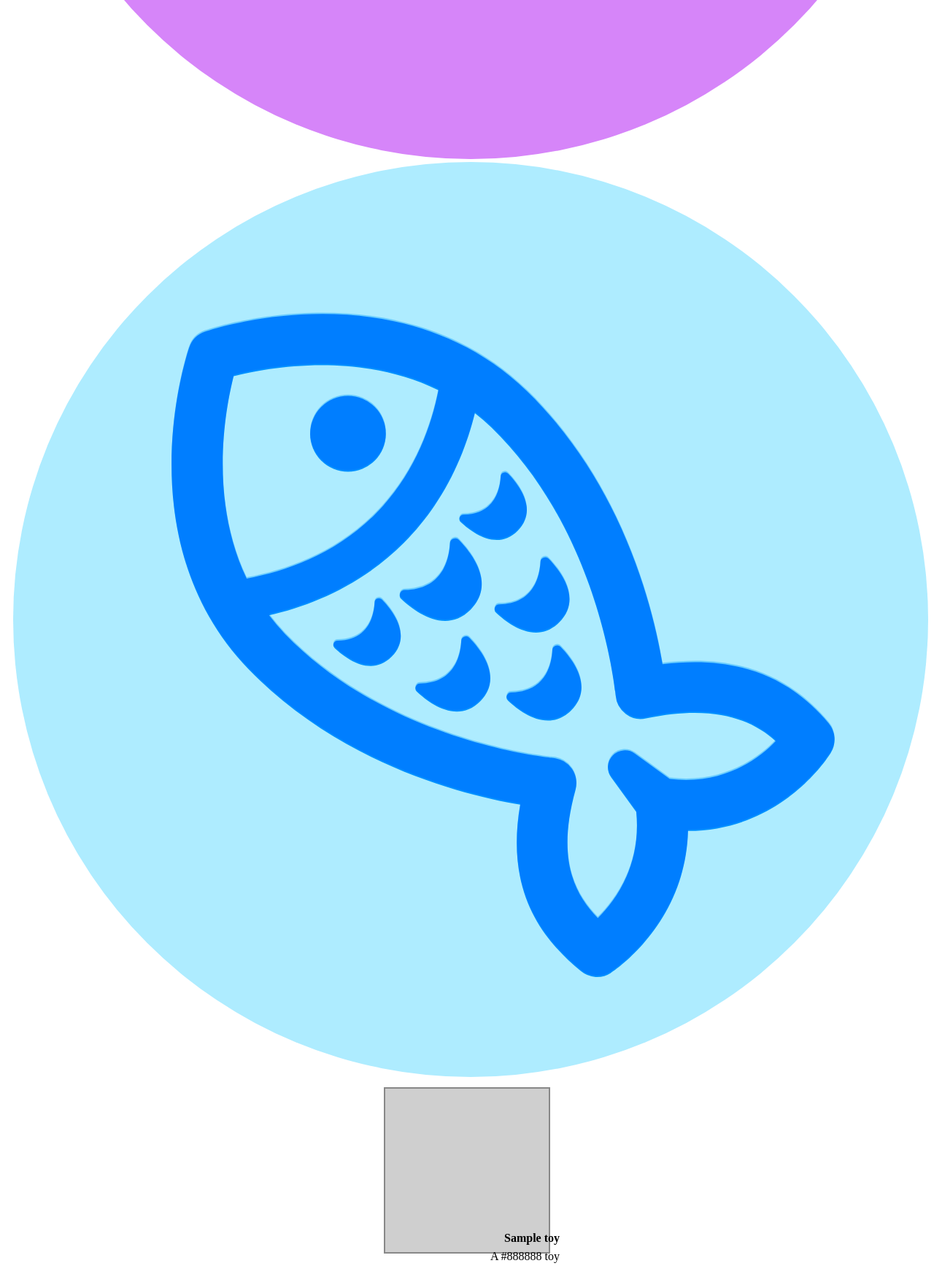
After one commit to DogDad65/django-crud-app-cat-collector, a Django app: page /toys/ in a window 1280 px wide. The commit adds this page. Shown: the part 3880-5626 px from the top of the page at 73% size. Run offline with Django 5.2, Linux system fonts and the light colour scheme; tables that the repository leaves empty hold one stand-in row (values such as "Sample post").

Commit message:
cat-collector-m2m

```diff
--- a/main_app/models.py
+++ b/main_app/models.py
@@ -1,11 +1,24 @@
 from django.db import models
 from django.urls import reverse
+
+
+# Add the Toy model
+class Toy(models.Model):
+    name = models.CharField(max_length=50)
+    color = models.CharField(max_length=20)
+
+    def __str__(self):
+        return self.name
+
+    def get_absolute_url(self):
+        return reverse('toy-detail', kwargs={'pk': self.id})
 
 class Cat(models.Model):
     name = models.CharField(max_length=100)
     breed = models.CharField(max_length=100)
     description = models.TextField(max_length=250)
     age = models.IntegerField()
+    toys = models.ManyToManyField(Toy)
 
     def __str__(self):
         return self.name
--- /dev/null
+++ b/main_app/static/css/toys/toy-index.css
@@ -0,0 +1,64 @@
+.card-container {
+    padding: 0 40px;
+    display: flex;
+    justify-content: center;
+    flex-wrap: wrap;
+  }
+
+  .card {
+    width: 224px;
+    height: 224px;
+    margin: 10px;
+    border: solid 2px;
+    box-shadow: var(--card-box-shadow);
+    position: relative;
+  }
+
+  .card-bg {
+    opacity: 0.4;
+    position: absolute;
+    display: inline-flex;
+    top: 0;
+    left: 0;
+    width: 100%;
+    height: 100%;
+  }
+
+  .card-content {
+    padding: 15px;
+    height: 100%;
+    width: 100%;
+    display: flex;
+    align-items: flex-end;
+    justify-content: flex-end;
+    flex-direction: column;
+  }
+
+  .card > a {
+    position: absolute;
+    top: 0;
+    left: 0;
+    width: 100%;
+    height: 100%;
+    display: inline-block;
+    text-decoration: none;
+    color: var(--text-color);
+  }
+
+  .card h2 {
+    margin: 7px 0;
+    font-size: var(--font-xl);
+  }
+
+  .card p {
+    margin: 0;
+    font-size: var(--font-reg);
+  }
+
+  .page-header > img {
+    margin-left: 10px;
+  }
+
+  .page-header > img:first-of-type {
+    margin-left: 15px;
+  }
--- a/main_app/templates/base.html
+++ b/main_app/templates/base.html
@@ -27,9 +27,13 @@
       <nav>
         <ul>
           <li><a href="{% url 'cat-index' %}">All Cats</a></li>
+          <li><a href="{% url 'toy-index' %}">All Toys</a></li>
           <li><a href="{% url 'cat-create' %}">Add a Cat</a></li>
+          <li><a href="{% url 'toy-create' %}">Add a Toy</a></li>
           <li><a href="{% url 'about' %}">About</a></li>
         </ul>
+
+
       </nav>
     </header>
     <main>{% block content %}{% endblock %}</main>
--- /dev/null
+++ b/main_app/templates/main_app/toy_list.html
@@ -0,0 +1,30 @@
+{% extends 'base.html' %}
+{% load static %}
+{% block head %}
+<link rel="stylesheet" href="{% static 'css/toys/toy-index.css' %}" />
+{% endblock %}
+{% block content %}
+
+<section class="page-header">
+  <h1>All Cat Toys</h1>
+  <img src="{% static 'images/string.svg' %}" alt="A ball of string" />
+  <img src="{% static 'images/mouse.svg' %}" alt="A mouse" />
+  <img src="{% static 'images/post.svg' %}" alt="A scratching post" />
+  <img src="{% static 'images/fish.svg' %}" alt="A fishy toy" />
+</section>
+
+<section class="card-container">
+  {% for toy in toy_list %}
+    <div class="card" style="border-color: {{ toy.color }}">
+      <div class="card-bg" style="background-color: {{ toy.color }}"></div>
+      <a href="{% url 'toy-detail' toy.id %}">
+        <div class="card-content">
+          <h2>{{ toy.name }}</h2>
+          <p>A {{ toy.color }} toy</p>
+        </div>
+      </a>
+    </div>
+  {% endfor %}
+</section>
+
+{% endblock %}
--- a/main_app/urls.py
+++ b/main_app/urls.py
@@ -2,13 +2,19 @@ from django.urls import path
 from . import views
 
 urlpatterns = [
-    path('', views.home, name='home'),
-    path('about/', views.about, name='about'),
     path('cats/', views.cat_index, name='cat-index'),
     path('cats/<int:cat_id>/', views.cat_detail, name='cat-detail'),
-    path('cats/<int:cat_id>/add-feeding/',views.add_feeding,name='add-feeding'),
     path('cats/create/', views.CatCreate.as_view(), name='cat-create'),
     path('cats/<int:pk>/update/', views.CatUpdate.as_view(), name='cat-update'),
     path('cats/<int:pk>/delete/', views.CatDelete.as_view(), name='cat-delete'),
-
+    path('cats/<int:cat_id>/give-toy/<int:toy_id>/', views.give_toy, name='give-toy'),
+    path('cats/<int:cat_id>/remove-toy/<int:toy_id>/', views.remove_toy, name='remove-toy'),  # New path for removing a toy
+    path('toys/', views.ToyList.as_view(), name='toy-index'),
+    path('toys/<int:pk>/', views.ToyDetail.as_view(), name='toy-detail'),
+    path('toys/create/', views.ToyCreate.as_view(), name='toy-create'),
+    path('toys/<int:pk>/update/', views.ToyUpdate.as_view(), name='toy-update'),
+    path('toys/<int:pk>/delete/', views.ToyDelete.as_view(), name='toy-delete'),
+    path('', views.home, name='home'),
+    path('about/', views.about, name='about'),
+    path('cats/<int:cat_id>/add-feeding/', views.add_feeding, name='add-feeding'),
 ]
--- a/main_app/views.py
+++ b/main_app/views.py
@@ -1,7 +1,16 @@
-from django.shortcuts import render
-from .models import Cat
+from django.shortcuts import render, get_object_or_404
+from .models import Cat, Toy
 from .forms import FeedingForm
 from django.views.generic.edit import CreateView, UpdateView, DeleteView
+from django.views.generic import ListView, DetailView # add these
+
+
+class ToyList(ListView):
+    model = Toy
+
+class ToyDetail(DetailView):
+    model = Toy
+
 from django.http import HttpResponse
 from django.shortcuts import render, redirect
 
@@ -40,14 +49,34 @@ class CatDelete(DeleteView):
     model = Cat
     success_url = '/cats/'
 
+class ToyCreate(CreateView):
+    model = Toy
+    fields = ['name', 'color']
+
+class ToyDetail(DetailView):
+    model = Toy
+
+class ToyUpdate(UpdateView):
+    model = Toy
+    fields = ['name', 'color']
+
+class ToyDelete(DeleteView):
+    model = Toy
+    success_url = '/toys/'
+
 def cat_detail(request, cat_id):
-    cat = Cat.objects.get(id=cat_id)
-    # instantiate FeedingForm to be rendered in the template
+    cat = get_object_or_404(Cat, id=cat_id)
+
+    # Only get toys the cat does not already have
+    toys_cat_doesnt_have = Toy.objects.exclude(id__in=cat.toys.all().values_list('id'))
+
     feeding_form = FeedingForm()
     return render(request, 'cats/detail.html', {
-        # include the cat and feeding_form in the context
-        'cat': cat, 'feeding_form': feeding_form
+        'cat': cat,
+        'feeding_form': feeding_form,
+        'toys': toys_cat_doesnt_have,  # Pass available toys
     })
+
 
 def add_feeding(request, cat_id):
     # create a ModelForm instance using the data in request.POST
@@ -61,7 +90,6 @@ def add_feeding(request, cat_id):
         new_feeding.save()
     return redirect('cat-detail', cat_id=cat_id)
 
-
 # View function for cat index
 def cat_index(request):
     cats = Cat.objects.all()  # look familiar?
@@ -72,3 +100,29 @@ def home(request):
 
 def about(request):
     return render(request, 'about.html')
+
+
+def give_toy(request, cat_id, toy_id):
+    cat = get_object_or_404(Cat, id=cat_id)
+    toy = get_object_or_404(Toy, id=toy_id)
+
+    # Check if the toy is already added to avoid duplicates
+    if not cat.toys.filter(id=toy.id).exists():
+        cat.toys.add(toy)
+
+    # Redirect back to the cat's detail page
+    return redirect('cat-detail', cat_id=cat.id)
+def associate_toy(request, cat_id, toy_id):
+    # Note that you can pass a toy's id instead of the whole object
+    Cat.objects.get(id=cat_id).toys.add(toy_id)
+    return redirect('cat-detail', cat_id=cat_id)
+
+def remove_toy(request, cat_id, toy_id):
+    cat = get_object_or_404(Cat, id=cat_id)
+    toy = get_object_or_404(Toy, id=toy_id)
+
+    # Remove the toy from the cat's toys
+    cat.toys.remove(toy)
+
+    # Redirect back to the cat's detail page
+    return redirect('cat-detail', cat_id=cat.id)
```
Also changed, not shown: main_app/admin.py (+4 -3 lines), main_app/static/css/toys/toy-detail.css (added, +52 -0 lines), main_app/templates/cats/detail.html (+68 -23 lines), main_app/templates/main_app/toy_confirm_delete.html (added, +17 -0 lines), main_app/templates/main_app/toy_detail.html (added, +19 -0 lines), main_app/templates/main_app/toy_form.html (added, +23 -0 lines), main_app/migrations/0003_toy_alter_feeding_options_alter_feeding_date.py (added), main_app/migrations/0004_cat_toys.py (added).
